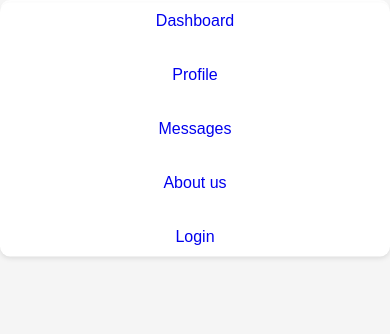
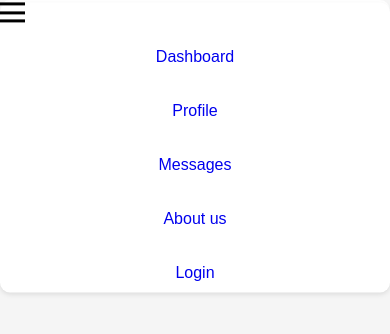
Before and after one commit to MiArianM/navbar1, a plain HTML site: page Me/index.html in a window 390 px wide. Both pictures are taken after a click on the element 187 px from the left and 100 px from the top of the page. Shown: the top 334 px of the page. Drawn offline with Linux system fonts and the light colour scheme.

Commit message:
index.html

```diff
--- a/Me/index.html
+++ b/Me/index.html
@@ -1,11 +1,13 @@
 <!DOCTYPE html>
 <html lang="en">
+
 <head>
     <meta charset="UTF-8">
     <meta name="viewport" content="width=device-width, initial-scale=1.0">
     <title>NavBar1</title>
     <link href="style.css" rel="stylesheet" />
 </head>
+
 <body>
     <div class="container">
         <div class="nav-bar">
@@ -22,6 +24,11 @@
             </div>
             <div class="group-icons">
                 <ul>
+                    <div class="close-menu" onclick="toggleMobileMenu()">
+                        <span class="bar"></span>
+                        <span class="bar"></span>
+                        <span class="bar"></span>
+                    </div>
                     <li><a href="#">Dashboard</a></li>
                     <li><a href="#">Profile</a></li>
                     <li><a href="#">Messages</a></li>
@@ -29,8 +36,11 @@
                     <li><a href="#">Login</a></li>
                 </ul>
             </div>
+            <!-- Add close button -->
+
         </div>
     </div>
     <script src="./index.js"></script>
 </body>
+
 </html>
```
